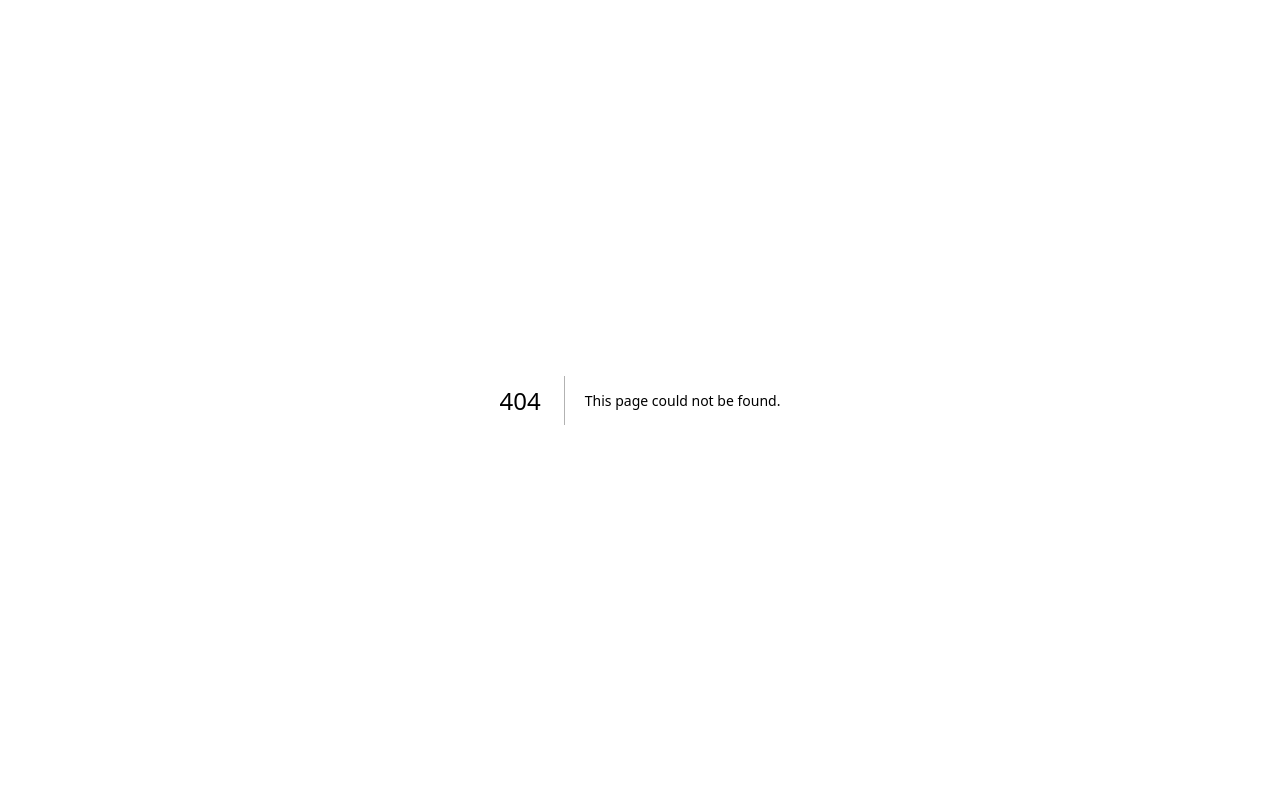
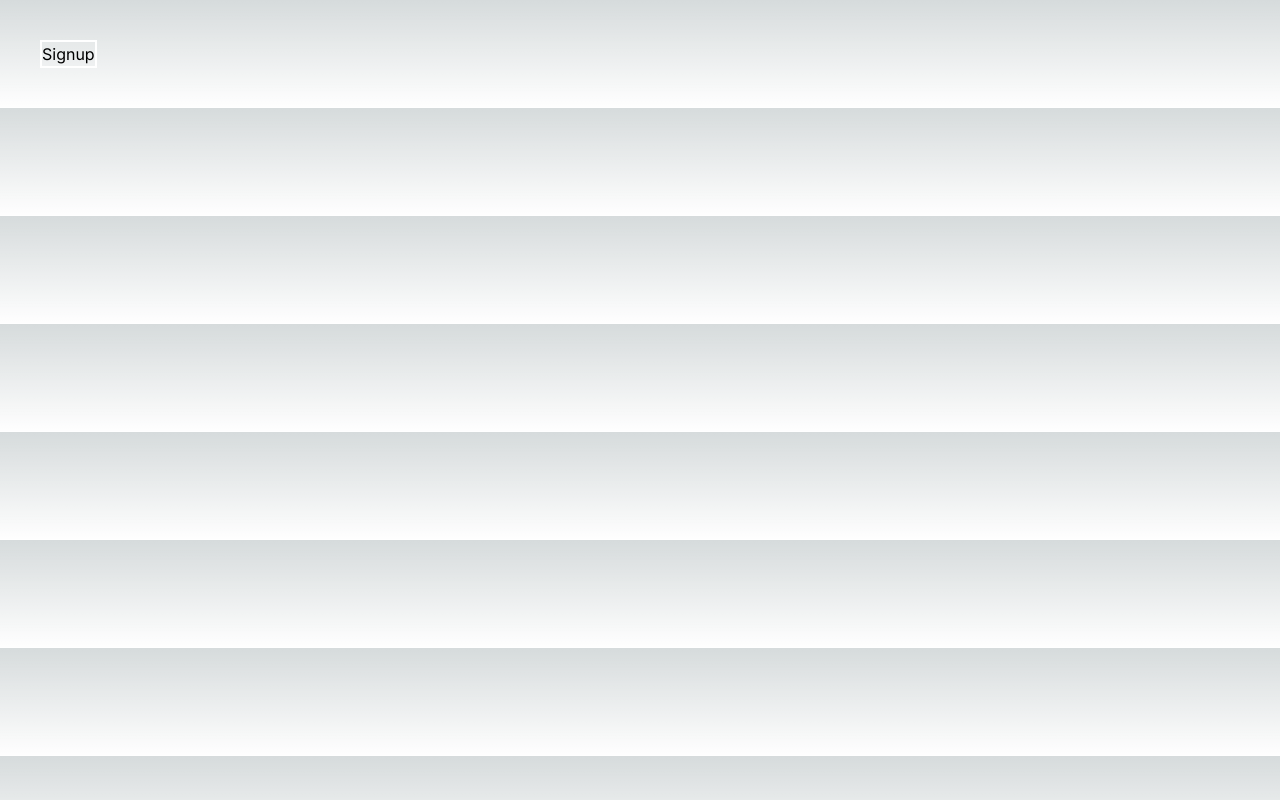
Before and after one commit to kamalika0363/Supabase_LlaMa, a Next.js app: page /signup in a window 1280 px wide. Before the commit this address had no page. Built offline with nearby package versions, Linux system fonts and the light colour scheme.

Commit message:
added login and signup page

```diff
--- /dev/null
+++ b/app/login/page.tsx
@@ -0,0 +1,29 @@
+"use client";
+
+import { useState } from "react";
+import supabase from "../../config/supabaseClient";
+
+const LoginPage = () => {
+  const [email, setEmail] = useState("dhruvrg2003@gmail.com");
+  const [password, setPassword] = useState("123456");
+
+  const login = async () => {
+    try {
+      const { data, error } = await supabase.auth.signInWithPassword({
+        email: email,
+        password: password,
+      });
+      console.log(data);
+    } catch (error) {
+      console.log(error);
+    }
+  };
+
+  return (
+    <div>
+      <button onClick={() => login()}>Login</button>
+    </div>
+  );
+};
+
+export default LoginPage;
--- /dev/null
+++ b/app/signup/page.tsx
@@ -0,0 +1,31 @@
+"use client";
+
+import { useState } from "react";
+import supabase from "../../config/supabaseClient";
+
+const SignUpPage = () => {
+  const [email, setEmail] = useState("dhruvrg2003@gmail.com");
+  const [password, setPassword] = useState("123456");
+
+  const signup = async () => {
+    try {
+      const { data, error } = await supabase.auth.signUp({
+        email: email,
+        password: password,
+      });
+      console.log(data);
+    } catch (error) {
+      console.log(error);
+    }
+  };
+
+  return (
+    <div className="p-10">
+      <button className="border-2 border-white" onClick={() => signup()}>
+        Signup
+      </button>
+    </div>
+  );
+};
+
+export default SignUpPage;
```
